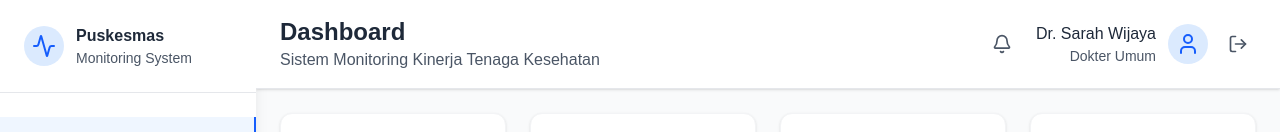
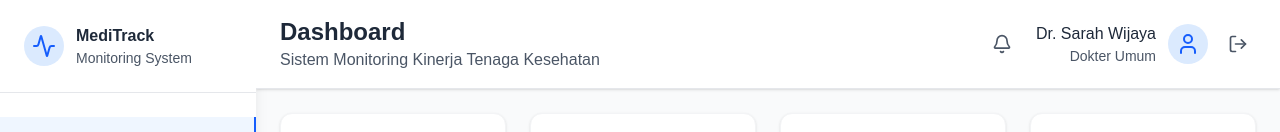
Before and after one commit to algididntwakeup/meditrack-monitoring, a Next.js app: page / in a window 1280 px wide. Both pictures are taken after a click on the button "Masuk". Shown: the top 132 px of the page. Built offline with nearby package versions, Linux system fonts and the light colour scheme.

Commit message:
ganti judul deh biar rapi

```diff
--- a/src/components/HealthcareMonitoringSystem.tsx
+++ b/src/components/HealthcareMonitoringSystem.tsx
@@ -95,7 +95,7 @@ const HealthcareMonitoringSystem = () => {
             <Activity className="w-6 h-6 text-blue-600" />
           </div>
           <div>
-            <h2 className="font-bold text-gray-800">Puskesmas</h2>
+            <h2 className="font-bold text-gray-800">MediTrack</h2>
             <p className="text-sm text-gray-600">Monitoring System</p>
           </div>
         </div>
```
